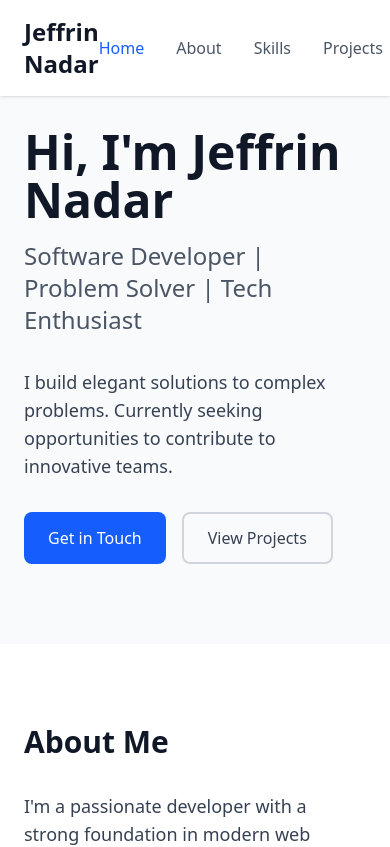
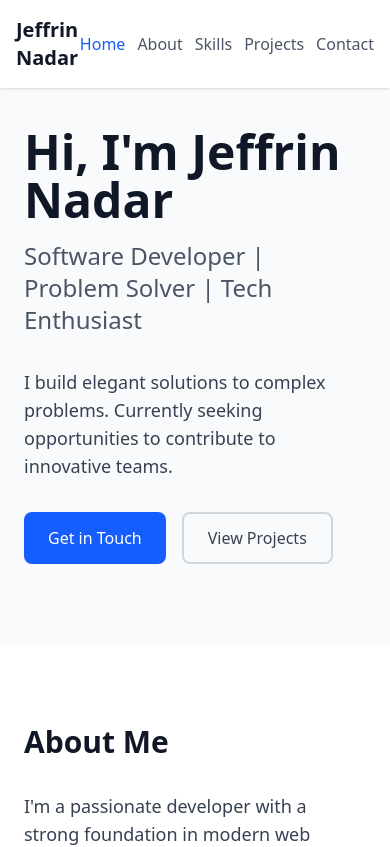
Before and after one commit to JeffrinNadar/my-portfolio, a React (Vite) app: page / in a window 390 px wide. Shown: the top 847 px of the page. Built offline with nearby package versions, Linux system fonts and the light colour scheme.

Commit message:
Fixed nav bar to fit

```diff
--- a/src/App.jsx
+++ b/src/App.jsx
@@ -14,15 +14,15 @@ export default function App() {
     <div className="min-h-screen bg-gray-50">
       {/* Navigation */}
       <nav className="fixed top-0 w-full bg-white shadow-sm z-50">
-        <div className="max-w-6xl mx-auto px-6 py-4">
+        <div className="max-w-6xl mx-auto px-4 py-4">
           <div className="flex justify-between items-center">
-            <h1 className="text-2xl font-bold text-gray-900">Jeffrin Nadar</h1>
-            <div className="flex gap-8">
+            <h1 className="text-xl md:text-2xl font-bold text-gray-900">Jeffrin Nadar</h1>
+            <div className="flex gap-3 md:gap-8">
               {['home', 'about', 'skills', 'projects', 'contact'].map((section) => (
                 <button
                   key={section}
                   onClick={() => scrollToSection(section)}
-                  className={`capitalize hover:text-blue-600 transition-colors ${
+                  className={`capitalize hover:text-blue-600 transition-colors md:text-base ${
                     activeSection === section ? 'text-blue-600 font-medium' : 'text-gray-600'
                   }`}
                 >
```
